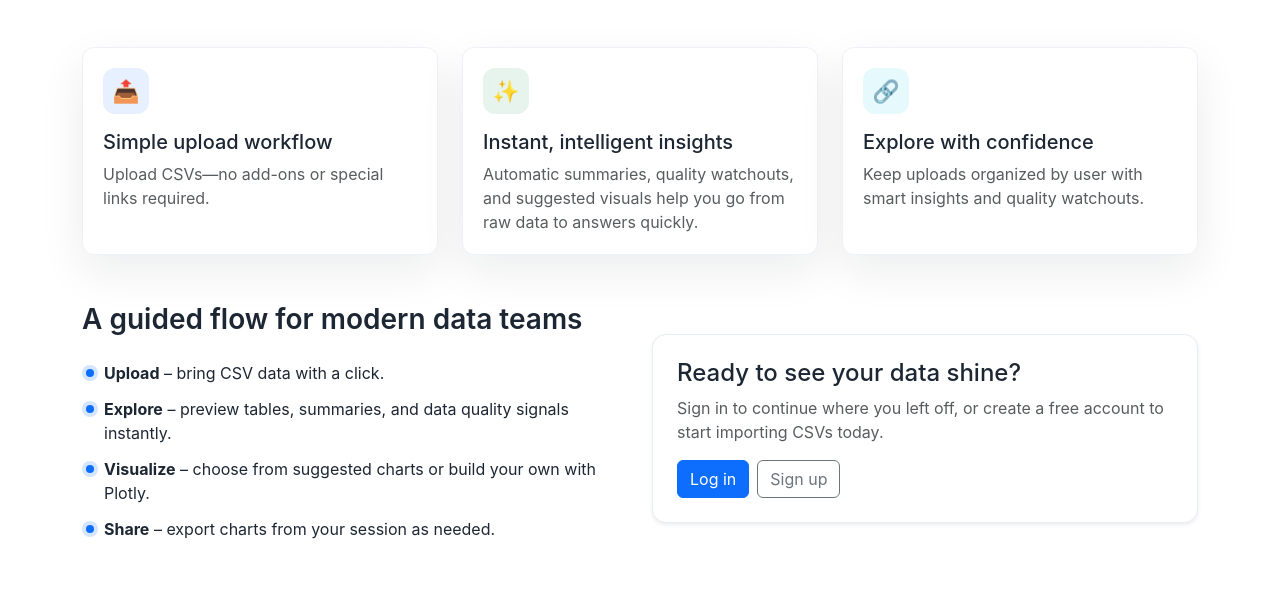
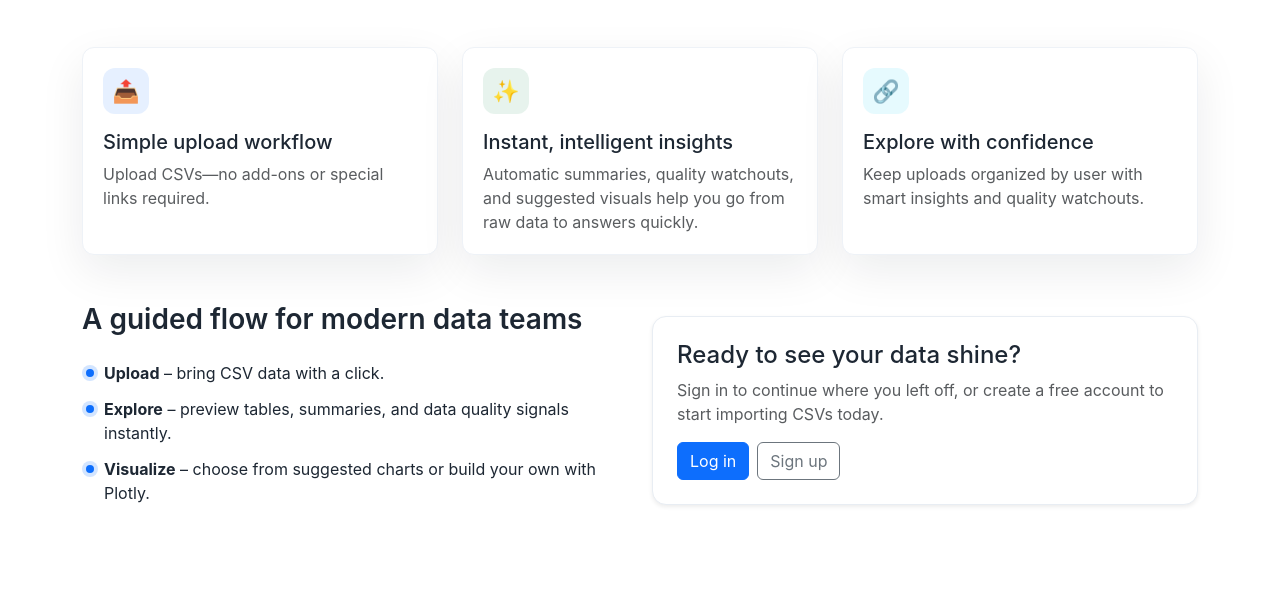
Before and after one commit to Daveletterm/big_data_dashboard, a Flask app: page / in a window 1280 px wide. Shown: the part 557-1158 px from the top of the page. After the commit the page ends 1063 px from the top, so only its background shows below. Run offline with Flask 3, Linux system fonts and the light colour scheme.

Commit message:
Removed misleading list item from landing page

```diff
--- a/templates/index.html
+++ b/templates/index.html
@@ -89,9 +89,6 @@
             <li>
               <strong>Visualize</strong> – choose from suggested charts or build your own with Plotly.
             </li>
-            <li>
-              <strong>Share</strong> – export charts from your session as needed.
-            </li>
           </ul>
         </div>
         <div class="col-lg-6">
```
